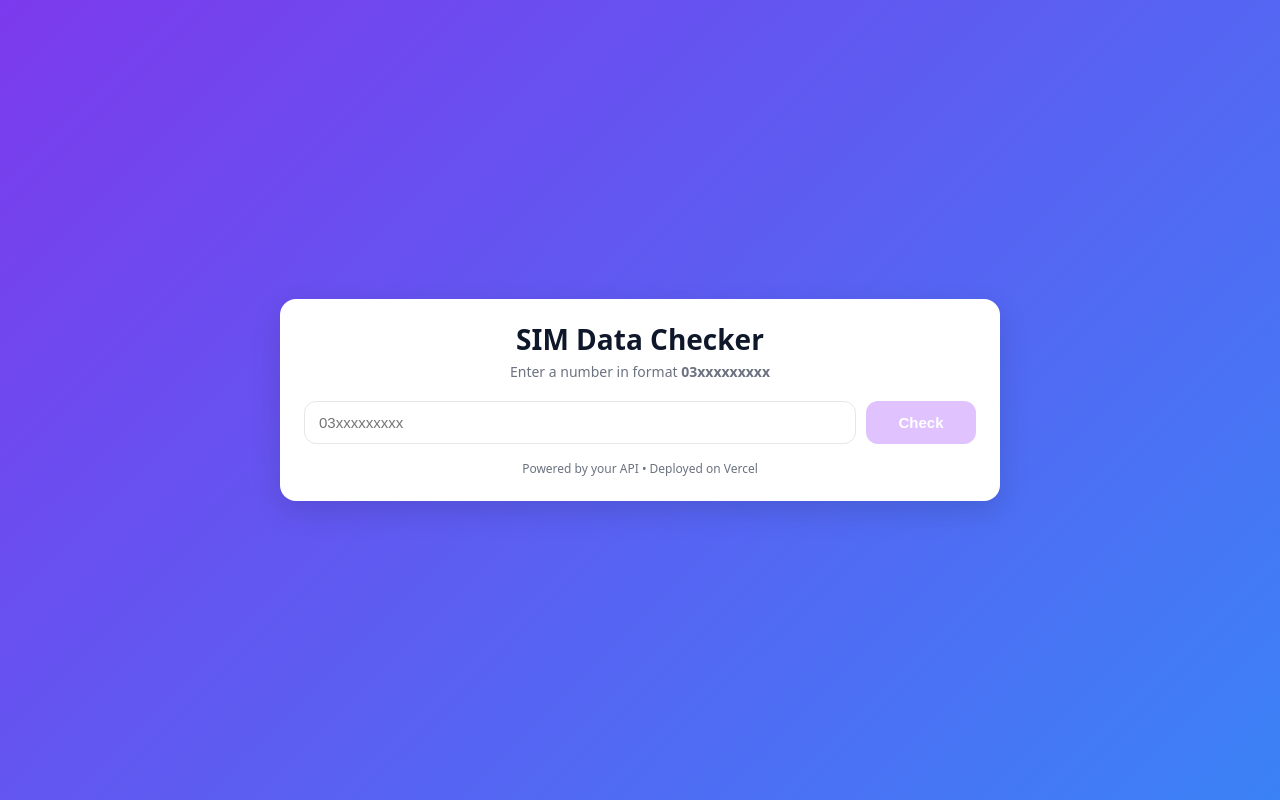
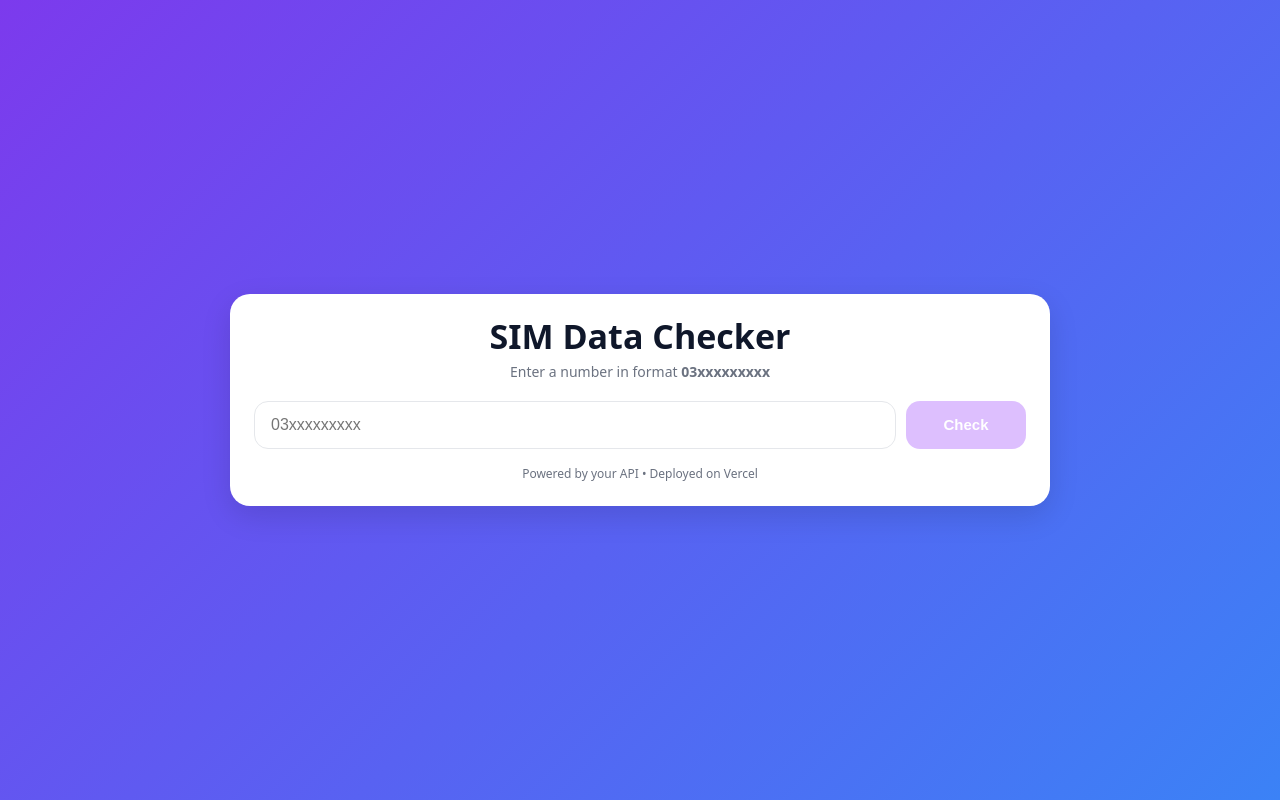
Before and after one commit to saeedgoraya987/paksimdata, a Next.js app: page / in a window 1280 px wide. Built offline with nearby package versions, Linux system fonts and the light colour scheme.

Commit message:
Update globals.css

```diff
--- a/styles/globals.css
+++ b/styles/globals.css
@@ -3,153 +3,83 @@
 html, body, #__next { height: 100%; }
 body {
   margin: 0;
-  font-family: system-ui, -apple-system, Segoe UI, Roboto, Helvetica, Arial, "Apple Color Emoji", "Segoe UI Emoji", "Segoe UI Symbol";
+  font-family: system-ui, -apple-system, Segoe UI, Roboto, Helvetica, Arial, "Apple Color Emoji", "Segoe UI Emoji";
   background: linear-gradient(135deg, #7c3aed 0%, #3b82f6 100%);
   color: #111827;
 }
 
 /* ---------- Layout ---------- */
-.page {
-  min-height: 100%;
-  display: flex;
-  align-items: center;
-  justify-content: center;
-  padding: 16px;
-}
+.page { min-height: 100%; display: flex; align-items: center; justify-content: center; padding: 16px; }
 .card {
-  width: 100%;
-  max-width: 720px;
-  background: #fff;
-  border-radius: 16px;
-  box-shadow: 0 10px 30px rgba(0,0,0,.12);
-  padding: 24px;
+  width: 100%; max-width: 820px; background: #fff; border-radius: 20px;
+  box-shadow: 0 10px 30px rgba(0,0,0,.12); padding: 24px;
 }
 
 /* ---------- Typography ---------- */
-.title {
-  margin: 0;
-  font-size: 28px;
-  line-height: 1.15;
-  text-align: center;
-  font-weight: 800;
-  color: #0f172a;
-}
-.subtitle {
-  margin-top: 6px;
-  text-align: center;
-  color: #6b7280;
-  font-size: 14px;
-}
+.title { margin: 0; font-size: 34px; line-height: 1.1; text-align: center; font-weight: 900; color: #0f172a; }
+.subtitle { margin-top: 6px; text-align: center; color: #6b7280; font-size: 14px; }
 
 /* ---------- Form ---------- */
-.form {
-  display: flex;
-  gap: 10px;
-  margin-top: 20px;
-}
+.form { display: flex; gap: 10px; margin-top: 20px; }
 .input {
-  flex: 1;
-  padding: 12px 14px;
-  border: 1px solid #e5e7eb;
-  border-radius: 12px;
-  outline: none;
-  font-size: 15px;
+  flex: 1; padding: 14px 16px; border: 1px solid #e5e7eb; border-radius: 14px; outline: none; font-size: 16px;
   transition: box-shadow .15s ease, border-color .15s ease, transform .05s ease;
 }
-.input:focus {
-  border-color: #c084fc;
-  box-shadow: 0 0 0 3px rgba(192,132,252,.25);
-}
-.input.error {
-  border-color: #fca5a5;
-  box-shadow: 0 0 0 3px rgba(248,113,113,.2);
-}
+.input:focus { border-color: #c084fc; box-shadow: 0 0 0 3px rgba(192,132,252,.25); }
+.input.error { border-color: #fca5a5; box-shadow: 0 0 0 3px rgba(248,113,113,.2); }
 
 .button {
-  min-width: 110px;
-  padding: 12px 16px;
-  border: 0;
-  border-radius: 12px;
-  background: #7c3aed;
-  color: #fff;
-  font-weight: 700;
-  font-size: 15px;
-  cursor: pointer;
-  transition: transform .05s ease, filter .15s ease, opacity .15s ease;
+  min-width: 120px; padding: 14px 18px; border: 0; border-radius: 14px; background: #7c3aed; color: #fff;
+  font-weight: 800; font-size: 15px; cursor: pointer; transition: transform .05s ease, filter .15s ease, opacity .15s ease;
 }
 .button:hover { filter: brightness(1.05); }
 .button:active { transform: translateY(1px); }
-.button:disabled {
-  background: #d8b4fe;
-  cursor: not-allowed;
-  opacity: .8;
+.button:disabled { background: #d8b4fe; cursor: not-allowed; opacity: .85; }
+
+/* ---------- Badge ---------- */
+.badge {
+  display: inline-block; padding: 6px 10px; border-radius: 999px; font-size: 12px; font-weight: 800; margin-top: 12px;
 }
+.badge.ok { color: #065f46; background: #d1fae5; border: 1px solid #a7f3d0; }
+.badge.bad { color: #7c2d12; background: #ffedd5; border: 1px solid #fed7aa; }
 
 /* ---------- Alerts ---------- */
-.alert {
-  margin-top: 12px;
-  padding: 10px 12px;
-  font-size: 14px;
-  border-radius: 10px;
-}
-.alert.error {
-  color: #b91c1c;
-  background: #fef2f2;
-  border: 1px solid #fecaca;
-}
+.alert { margin-top: 12px; padding: 10px 12px; font-size: 14px; border-radius: 12px; }
+.alert.error { color: #b91c1c; background: #fef2f2; border: 1px solid #fecaca; }
 
-/* ---------- Results Table ---------- */
-.tableWrap {
-  margin-top: 20px;
-  border: 1px solid #e5e7eb;
-  border-radius: 14px;
-  overflow: hidden;
-}
+/* ---------- Results Table (improved mobile) ---------- */
+.tableWrap { margin-top: 20px; border: 1px solid #e5e7eb; border-radius: 16px; overflow: hidden; }
+.tableScroll { overflow-x: auto; -webkit-overflow-scrolling: touch; }
 .table {
-  width: 100%;
-  border-collapse: collapse;
-  font-size: 14px;
+  width: 100%; min-width: 720px; border-collapse: separate; border-spacing: 0; font-size: 14px; table-layout: auto;
 }
 .table thead th {
-  background: #7c3aed;
-  color: #fff;
-  padding: 12px;
-  text-align: left;
-  font-weight: 700;
+  position: sticky; top: 0; z-index: 1; background: #7c3aed; color: #fff; padding: 12px; text-align: left;
+  font-weight: 800; letter-spacing: .2px;
 }
-.table tbody td {
-  padding: 12px;
-  color: #374151;
-  vertical-align: top;
-  border-top: 1px solid #f1f5f9;
-  word-break: break-word;
+.table tbody tr:nth-child(odd) { background: #fafafa; }
+.table tbody tr:hover { background: #f3f4f6; }
+.table td {
+  padding: 11px 12px; color: #374151; border-top: 1px solid #eef2f7; vertical-align: top; white-space: nowrap;
 }
-.table tbody tr:hover { background: #f8fafc; }
+.table td.wrap { white-space: normal; overflow-wrap: anywhere; }
+
+/* preferred column widths */
+.col-name   { width: 180px; }
+.col-mobile { width: 160px; font-variant-numeric: tabular-nums; }
+.col-country{ width: 120px; }
+.col-cnic   { width: 170px; font-variant-numeric: tabular-nums; }
+.col-addr   { min-width: 260px; }
 
 /* ---------- Footer ---------- */
-.footer {
-  margin-top: 16px;
-  text-align: center;
-  color: #6b7280;
-  font-size: 12px;
-}
+.footer { margin-top: 16px; text-align: center; color: #6b7280; font-size: 12px; }
 
-/* ---------- Spinner (inline) ---------- */
+/* ---------- Spinner ---------- */
 .spinner {
-  display: inline-block;
-  width: 16px;
-  height: 16px;
-  border: 2px solid #ffffff;
-  border-top-color: transparent;
-  border-radius: 50%;
-  margin-right: 8px;
-  animation: spin .8s linear infinite;
-  vertical-align: -2px;
+  display: inline-block; width: 16px; height: 16px; border: 2px solid #ffffff; border-top-color: transparent;
+  border-radius: 50%; margin-right: 8px; animation: spin .8s linear infinite; vertical-align: -2px;
 }
 @keyframes spin { to { transform: rotate(360deg); } }
 
 /* ---------- Responsive ---------- */
-@media (max-width: 520px) {
-  .form { flex-direction: column; }
-  .button { width: 100%; }
-}
+@media (max-width: 560px) { .form { flex-direction: column; } .button { width: 100%; } .title { font-size: 28px; } }
```
